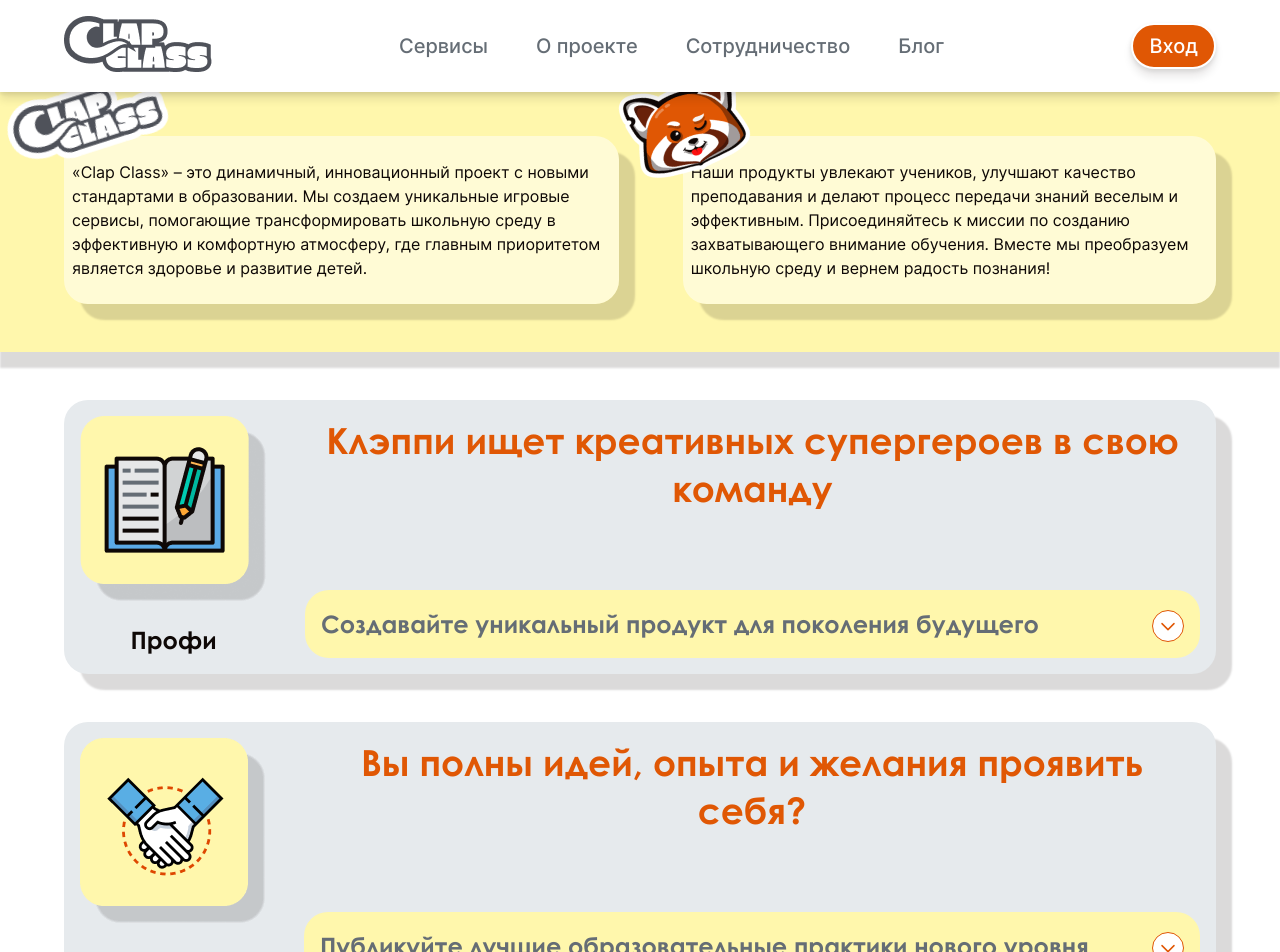
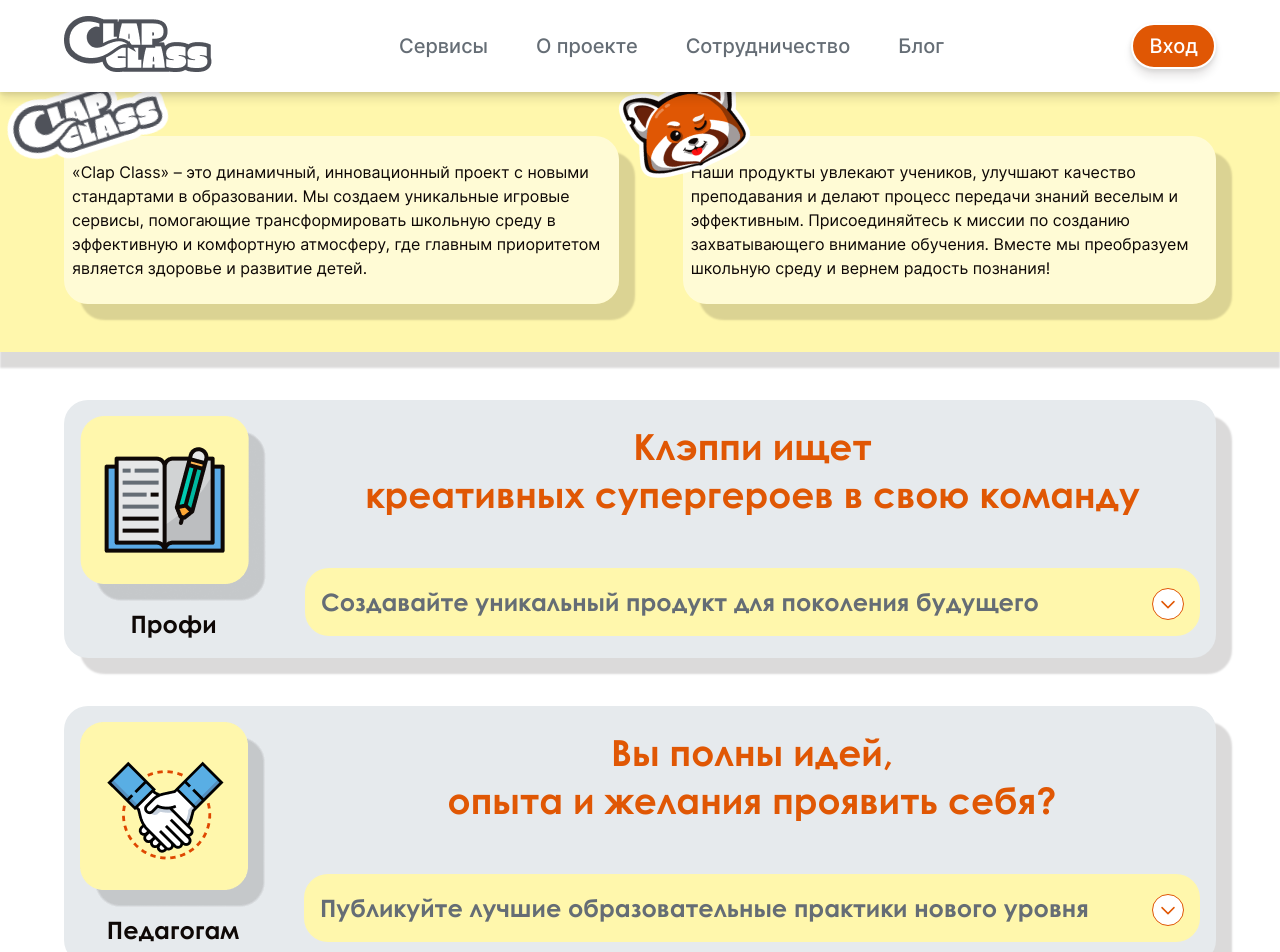
Before and after one commit to Nazarov-Dmitriy/ClapClass, a Vue app: page /cooperation in a window 1280 px wide. Shown: the top 952 px of the page. Built offline with nearby package versions, Linux system fonts and the light colour scheme.

Commit message:
правки в interestin компоненте

```diff
--- a/src/components/cooperation/InterestingComponent.vue
+++ b/src/components/cooperation/InterestingComponent.vue
@@ -4,16 +4,14 @@
             <div class="interesting__cards">
                 <div class="interesting__card" v-for="(card, index) in cardsInfoArr" :key="index">
                     <div class="card__wrapper">
-                        <div class="card__hero">
                         <div class="card__hero-img-wrapper">
                             <img :src="card.heroImg" alt="" class="card__hero-img" />
-                            </div>
                             <p class="card__hero-text">
                                 {{ card.heroText }}
                             </p>
                         </div>
-                        <div class="card__info">
                         <h2 class="card__title">
+                            <span>{{ card.spanTitle }}</span>
                             {{ card.infoTitle }}
                         </h2>
                         <div class="card__carusel">
@@ -64,7 +62,6 @@
                 </div>
             </div>
         </div>
-        </div>
     </section>
 </template>
 
@@ -82,7 +79,8 @@ const cardsInfoArr = ref([
     {
         heroImg: '/src/assets/images/main/project/project-card1.png',
         heroText: 'Профи',
-        infoTitle: `Клэппи ищет креативных супергероев в свою команду`,
+        spanTitle: 'Клэппи ищет',
+        infoTitle: ` креативных супергероев в свою команду`,
         infoText: 'Создавайте уникальный продукт для поколения будущего',
         btnText: 'Да',
         answers: [
@@ -97,7 +95,8 @@ const cardsInfoArr = ref([
     {
         heroImg: '/src/assets/images/main/project/project-card2.png',
         heroText: 'Педагогам',
-        infoTitle: `Вы полны идей, опыта и желания проявить себя?`,
+        spanTitle: 'Вы полны идей,',
+        infoTitle: ` опыта и желания проявить себя?`,
         infoText: 'Публикуйте лучшие образовательные практики нового уровня',
         answers: [
             {
@@ -111,7 +110,8 @@ const cardsInfoArr = ref([
     {
         heroImg: '/src/assets/images/main/project/project-card3.png',
         heroText: 'Инвесторам',
-        infoTitle: `Инвестируйте в новый образовательный формат будущего`,
+        spanTitle: 'Инвестируйте',
+        infoTitle: ` в новый образовательный формат будущего`,
         infoText: 'Сделайте вклад в стандарт обучения, опережающий время',
         answers: [
             {
@@ -130,22 +130,25 @@ const cardsInfoArr = ref([
     padding: 48px 64px;
     box-sizing: border-box;
 
-    @media (max-width: $lg) {
+    @media (max-width: 991px) {
         padding: 48px 16px;
     }
-    @media (max-width: $sm) {
+    @media (max-width: 767px) {
         padding: 64px 16px 48px 16px;
     }
 }
+
 .interesting__container {
     max-width: 1312px;
     margin: 0 auto;
 }
+
 .interesting__cards {
     display: flex;
     flex-direction: column;
     gap: 48px;
 }
+
 .interesting__card {
     border-radius: 24px;
     padding: 16px;
@@ -153,22 +156,35 @@ const cardsInfoArr = ref([
     box-shadow: 16px 16px 2px 0 rgba(14, 8, 6, 0.15);
     background: #e6eaed;
 }
+
 .card__wrapper {
     display: grid;
     grid-template-columns: auto 1fr;
     gap: 38px;
+    align-items: center;
     @media (max-width: $lg) {
+        grid-template-areas: 'img title';
     }
-}
-.card__hero {
+    @media (max-width: $sm) {
         display: flex;
         flex-direction: column;
         gap: 16px;
     }
+}
+
 .card__hero-img-wrapper {
+    grid-row: span 2;
+    @media (max-width: $lg) {
+        grid-area: img;
     }
-.card__hero-img {
+    @media (max-width: $sm) {
+        display: flex;
+        flex-direction: column;
+        justify-content: center;
+        align-items: center;
     }
+}
+
 .card__hero-text {
     font-family: 'CenturyGothic';
     font-weight: 700;
@@ -177,12 +193,7 @@ const cardsInfoArr = ref([
     text-align: center;
     color: $black;
 }
-.card__info {
-    display: flex;
-    flex-direction: column;
-    gap: 24px;
-    justify-content: space-between;
-}
+
 .card__title {
     font-family: 'CenturyGothic';
     font-weight: 700;
@@ -190,7 +201,16 @@ const cardsInfoArr = ref([
     line-height: 48px;
     text-align: center;
     color: $orange;
+
+    span {
+        display: block;
+        text-align: center;
     }
+    @media (max-width: $lg) {
+        grid-area: title;
+    }
+}
+
 .card__carusel {
     border-radius: 24px;
     padding: 16px;
@@ -199,7 +219,12 @@ const cardsInfoArr = ref([
     display: grid;
     grid-template-columns: 1fr 32px;
     align-items: end;
+
+    @media (max-width: $lg) {
+        grid-column: span 2;
     }
+}
+
 .card__carusel-text {
     font-family: 'CenturyGothic';
     font-weight: 700;
@@ -219,10 +244,24 @@ const cardsInfoArr = ref([
         height: 32px;
         background: #fff;
         cursor: pointer;
+        transition:
+            background-color 0.3s,
+            color 0.3s;
+
+        &.active {
+            transform: rotate(180deg);
+            background-color: $orange;
+            color: $white;
+
+            svg path {
+                stroke: $white;
+            }
+        }
     }
 }
 
 .card__carusel-answer {
+    grid-column: span 2;
     // background: url(../../assets/images/main/teacher/teacher-bg.png);
     // background-repeat: no-repeat;
     // background-size: cover;
@@ -234,8 +273,10 @@ const cardsInfoArr = ref([
     flex-direction: column;
     gap: 16px;
 }
+
 .card__carusel-answer-text {
 }
+
 .card__carusel-answer-action {
     display: flex;
     justify-content: center;
@@ -243,6 +284,7 @@ const cardsInfoArr = ref([
     flex-direction: column;
     gap: 16px;
 }
+
 .card__carusel-answer-action-link {
     font-weight: 500;
     font-size: 16px;
```
Lines whose indentation alone changed are shown as unchanged.
